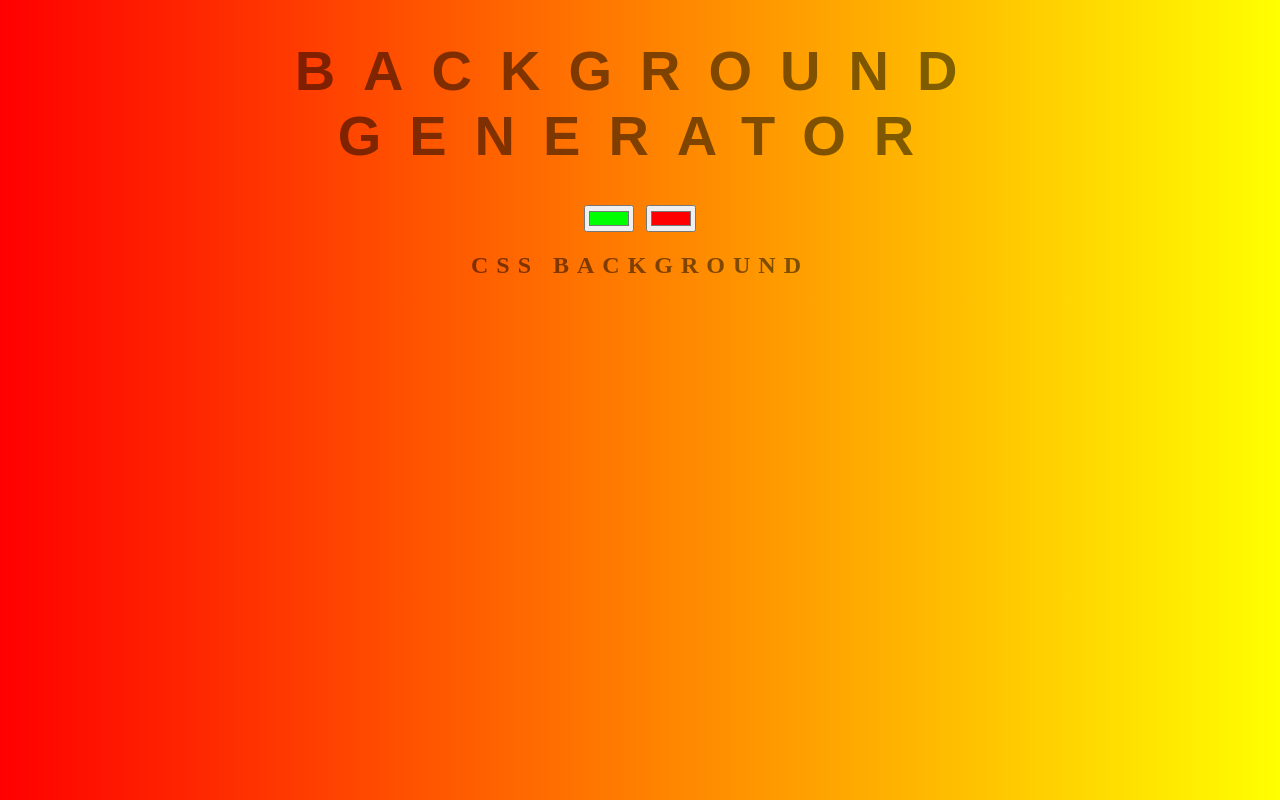
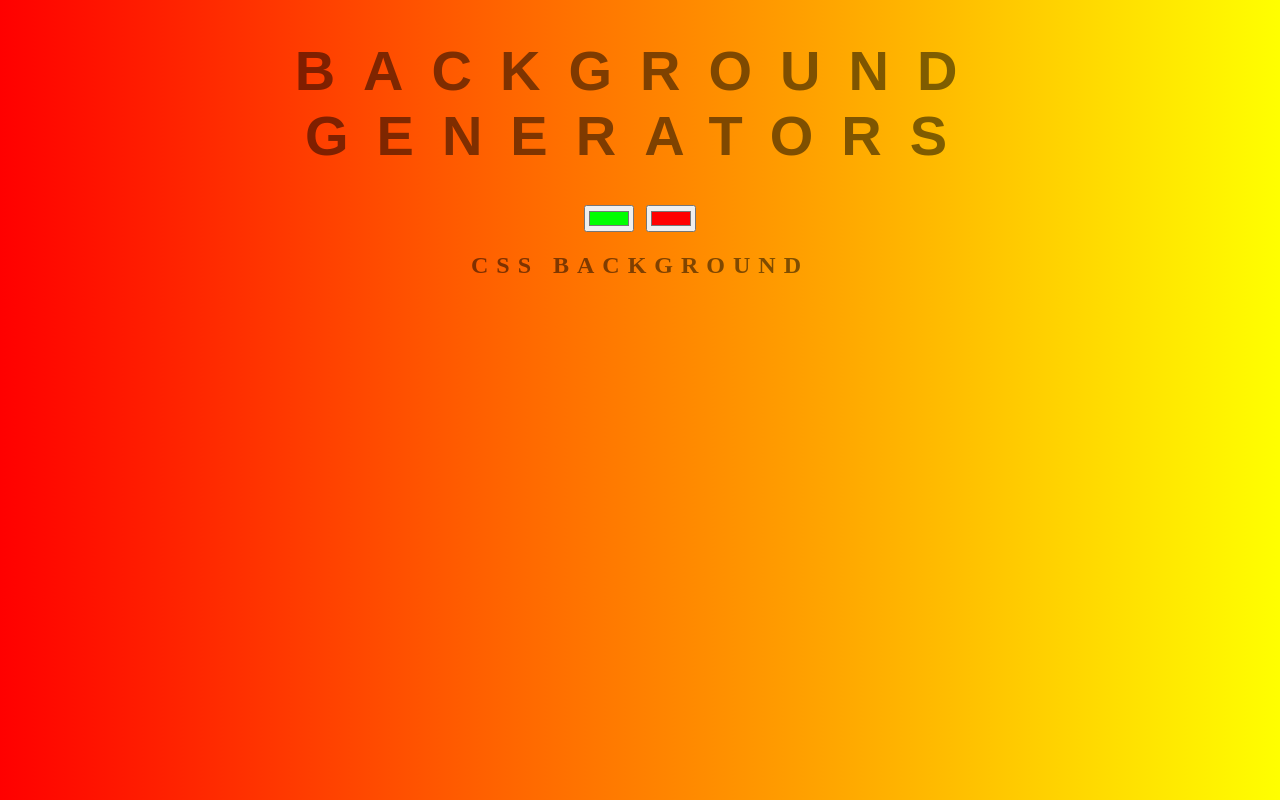
Before and after one commit to KennethMa3168/background-generator, a plain HTML site: page index.html in a window 1280 px wide. Drawn offline with Linux system fonts and the light colour scheme.

Commit message:
changing Generator to Generators in index.html

```diff
--- a/index.html
+++ b/index.html
@@ -5,7 +5,7 @@
 	<link rel="stylesheet" type="text/CSS" href="style.css">
 </head>
 <body id="gradient">
-	<h1>Background Generator</h1>
+	<h1>Background Generators</h1>
 	<input type="color" class="color1" name="color1" value="#00ff00">
 	<input type="color" class="color2" name="color2" value="#ff0000">
 	<h2>CSS Background</h2>
```
Also changed, not shown: 1 other file.
